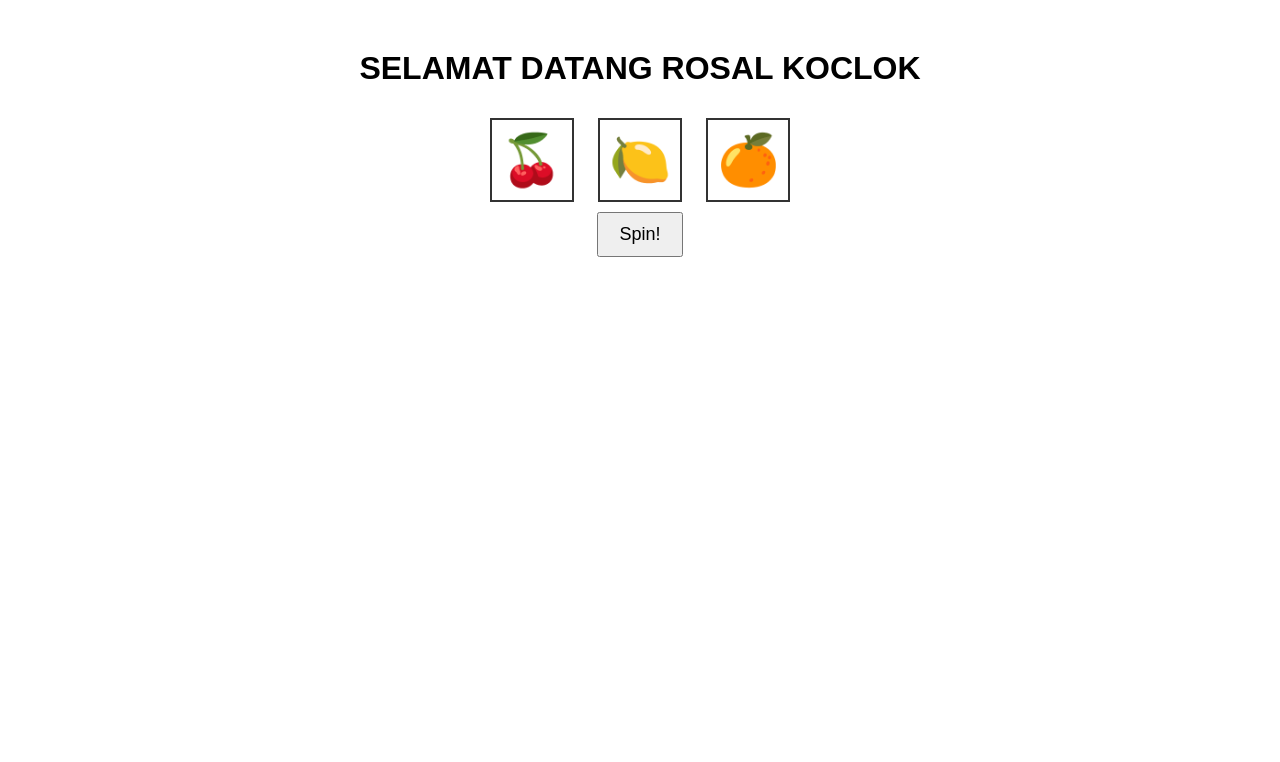
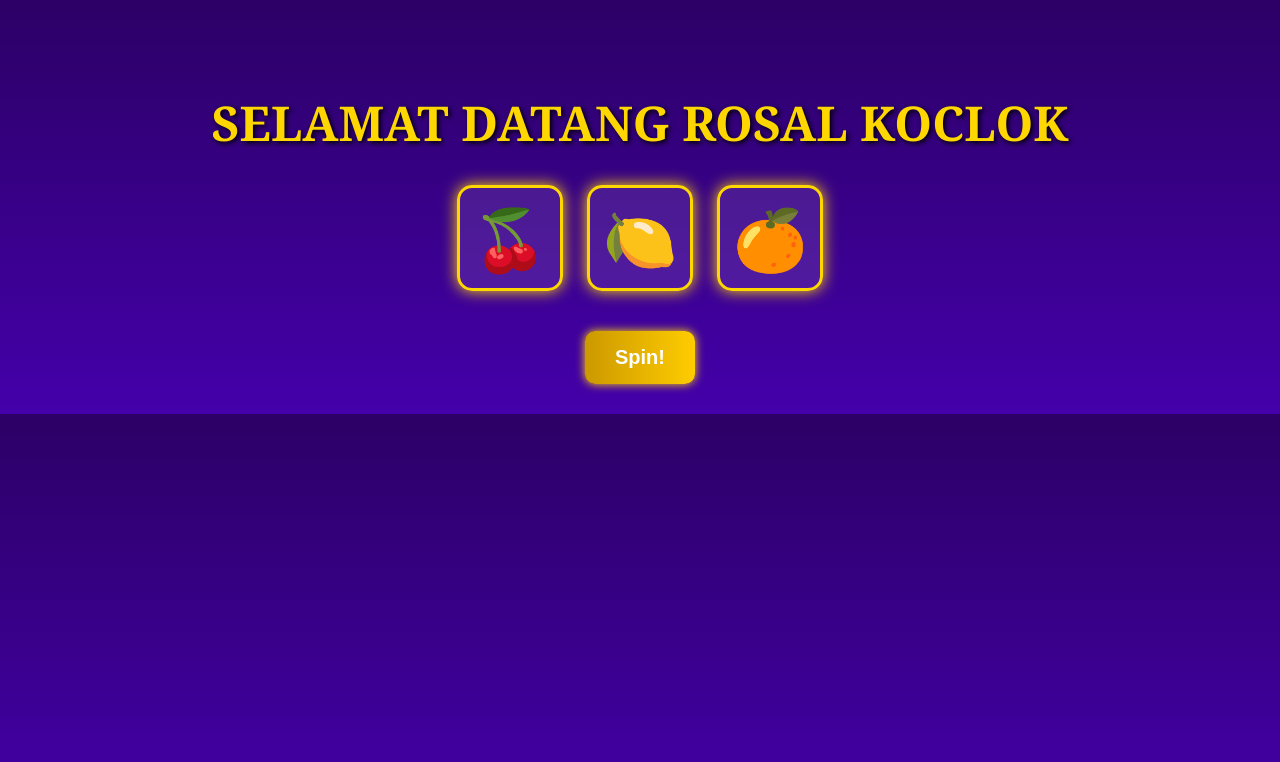
Before and after one commit to gamehebat/Cobacoba, a plain HTML site: page index.html in a window 1280 px wide. Drawn offline with Linux system fonts and the light colour scheme.

Commit message:
Update style.css

```diff
--- a/style.css
+++ b/style.css
@@ -1,21 +1,53 @@
 body {
-  font-family: Arial, sans-serif;
+  font-family: 'Georgia', serif;
+  background: linear-gradient(to bottom, #2c0066, #4400aa);
+  color: #fff;
   text-align: center;
-  margin-top: 50px;
+  padding-top: 50px;
+}
+
+h1 {
+  font-size: 48px;
+  margin-bottom: 20px;
+  color: gold;
+  text-shadow: 2px 2px 5px black;
 }
 
 .reel {
-  font-size: 50px;
+  font-size: 60px;
   display: inline-block;
-  width: 80px;
-  height: 80px;
-  border: 2px solid #333;
+  width: 100px;
+  height: 100px;
+  border: 3px solid gold;
+  border-radius: 15px;
   margin: 10px;
-  line-height: 80px;
+  background-color: rgba(255, 255, 255, 0.1);
+  line-height: 100px;
+  box-shadow: 0 0 15px gold;
 }
 
 button {
-  padding: 10px 20px;
-  font-size: 18px;
+  margin-top: 30px;
+  padding: 15px 30px;
+  font-size: 20px;
+  font-weight: bold;
+  color: #fff;
+  background: linear-gradient(to right, #cc9900, #ffcc00);
+  border: none;
+  border-radius: 10px;
   cursor: pointer;
+  box-shadow: 0 0 10px gold;
+  transition: transform 0.2s;
 }
+
+button:hover {
+  transform: scale(1.05);
+  box-shadow: 0 0 20px gold;
+}
+
+#result {
+  margin-top: 30px;
+  font-size: 32px;
+  font-weight: bold;
+  text-shadow: 1px 1px 5px black;
+}
```
